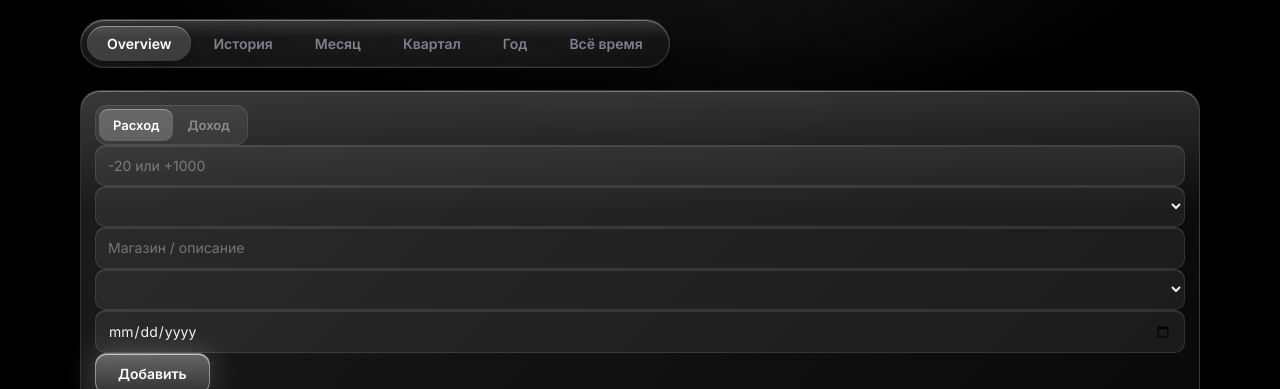
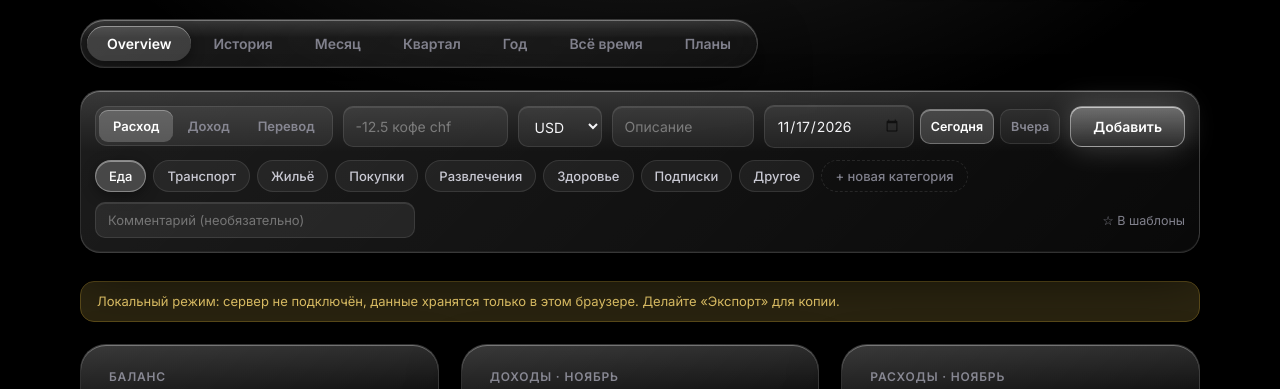
Before and after one commit to otakubursta/budget, a plain HTML site: page public/index.html in a window 1280 px wide. Shown: the part 104-493 px from the top of the page. Drawn offline with Linux system fonts and the light colour scheme; no server answers.

Commit message:
Update index.html

```diff
--- a/public/index.html
+++ b/public/index.html
@@ -14,13 +14,13 @@
 <meta name="theme-color" content="#060608">
 <link rel="preconnect" href="https://fonts.googleapis.com">
 <link href="https://fonts.googleapis.com/css2?family=Inter:wght@400;500;600;700&family=JetBrains+Mono:wght@400;500;600&display=swap" rel="stylesheet">
-<link rel="stylesheet" href="style.css">
+<link rel="stylesheet" href="style.css?v=2">
 </head>
 <body>
 <div class="wrap">
   <header>
     <div><div class="brand"><span class="mark"><svg viewBox="0 0 200 200" width="18" height="18"><g fill="none" stroke-width="30" transform="rotate(-90 100 100)"><circle r="68" cx="100" cy="100" stroke="#f4f4f7" stroke-dasharray="190 430"/><circle r="68" cx="100" cy="100" stroke="#a9a9b6" stroke-dasharray="120 500" stroke-dashoffset="-198"/><circle r="68" cx="100" cy="100" stroke="#6d6d7a" stroke-dasharray="90 530" stroke-dashoffset="-326"/></g></svg></span><h1>Budget</h1></div><p class="sub">Личный бюджет: доходы, расходы и отчёты</p></div>
-    <div class="hb"><span class="mu" style="align-self:center">Итоги в</span><select id="base"></select><button class="chip" onclick="demo()">Демо</button><button class="chip" onclick="exp_()">Экспорт</button><label class="chip">Импорт<input type="file" id="imp" accept=".json" hidden></label></div>
+    <div class="hb"><span class="mu" style="align-self:center">Итоги в</span><select id="base"></select><button class="chip" id="demoBtn" onclick="demo()">Демо</button><button class="chip" onclick="exp_()" title="Полная копия данных (JSON)">Экспорт</button><button class="chip" onclick="expCSV()" title="Таблица для Excel / Numbers">CSV</button><label class="chip">Импорт<input type="file" id="imp" accept=".json,application/json" hidden></label></div>
   </header>
   <nav id="tabs">
     <button data-t="overview" class="on">Overview</button>
@@ -29,20 +29,31 @@
     <button data-t="q">Квартал</button>
     <button data-t="y">Год</button>
     <button data-t="all">Всё время</button>
+    <button data-t="plan">Планы</button>
   </nav>
-  <form id="qa" class="qa" autocomplete="off">
-    <div class="seg2" id="kind"><button type="button" data-k="-" class="on">Расход</button><button type="button" data-k="+">Доход</button></div>
-    <input id="amt" placeholder="-20 или +1000" inputmode="decimal" required>
-    <select id="cur"></select>
-    <input id="place" placeholder="Магазин / описание" list="places">
-    <select id="cat"></select>
-    <input id="dt" type="date" required>
-    <button class="btn" id="sub">Добавить</button>
+  <form id="qa" class="qa" autocomplete="off" novalidate>
+    <div class="eb" id="eb" hidden><span>✎ Редактирование операции</span><button type="button" class="chip sm" id="ecancel">Отменить <span class="mu kb">Esc</span></button></div>
+    <div class="qr">
+      <div class="seg2" id="kind"><button type="button" data-k="-" class="on">Расход</button><button type="button" data-k="+">Доход</button><button type="button" data-k="t">Перевод</button></div>
+      <input id="amt" placeholder="-12.5 кофе chf" inputmode="decimal" enterkeyhint="done" aria-label="Сумма">
+      <select id="cur" aria-label="Валюта"></select>
+      <div class="slot">
+        <input id="place" placeholder="Описание" list="places" enterkeyhint="done" aria-label="Описание">
+        <div class="trg" id="trg" hidden><span class="arr">→</span><input id="amt2" placeholder="Получено" inputmode="decimal" enterkeyhint="done" aria-label="Получено"><select id="cur2" aria-label="Валюта получения"></select></div>
+      </div>
+      <div class="dq"><input id="dt" type="date" aria-label="Дата"><button type="button" class="dqb" data-d="0">Сегодня</button><button type="button" class="dqb" data-d="1">Вчера</button></div>
+      <button class="btn" id="sub">Добавить</button>
+    </div>
+    <div class="cc" id="cats"></div>
+    <div class="qx"><input id="note" placeholder="Комментарий (необязательно)" maxlength="300" enterkeyhint="done"><span id="hint" class="mu hint"></span><button type="button" class="link" id="mkTpl" title="Сохранить текущую операцию как шаблон">☆ В шаблоны</button></div>
+    <div class="tpls" id="tpls"></div>
   </form>
   <datalist id="places"></datalist>
   <div id="bn" class="bn" hidden>Локальный режим: сервер не подключён, данные хранятся только в этом браузере. Делайте «Экспорт» для копии.</div>
+  <div id="dm" class="bn dmb" hidden>Демо-режим: показаны примерные данные, ничего не сохраняется ни в браузере, ни на сервере. <button class="link" onclick="location.reload()">Выйти из демо</button></div>
   <main id="view"></main>
 </div>
-<script src="script.js"></script>
+<div id="toasts" class="toasts" aria-live="polite"></div>
+<script src="script.js?v=2"></script>
 </body>
 </html>
```
